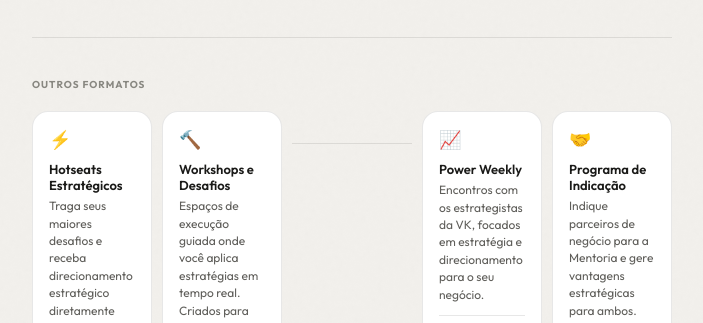
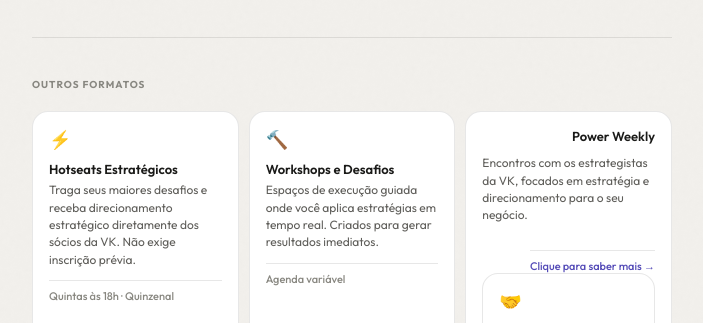
Before and after one commit to vkmetrics/onboardingmentoriaasgard, a plain HTML site: page index.html in a window 1280 px wide. Shown: the part 3186-3509 px from the top of the page, without its empty margins (288-991 px from the left). Drawn offline with Linux system fonts and the light colour scheme.

Commit message:
Update index.html

```diff
--- a/index.html
+++ b/index.html
@@ -793,10 +793,8 @@
         <div style="font-size:11px;font-weight:500;color:var(--text-muted);margin-top:8px;padding-top:8px;border-top:1px solid var(--border)">Agenda variável</div>
       </div>
 
-    <div class="divider"></div>
-
       <div class="mg-card" style="cursor:pointer" onclick="document.getElementById('modal-pw').style.display='flex'">
-        <div style="font-size:18px;margin-bottom:10px">📈</div>
+        <div style="display:flex;gap:6px;flex-shrink:0;flex-wrap:wrap;justify-content:flex-end">
         <div class="mg-title">Power Weekly</div>
         <div class="mg-desc">Encontros com os estrategistas da VK, focados em estratégia e direcionamento para o seu negócio.</div>
         <div style="font-size:11px;font-weight:500;color:var(--purple-600);margin-top:8px;padding-top:8px;border-top:1px solid var(--border)">Clique para saber mais →</div>
```
